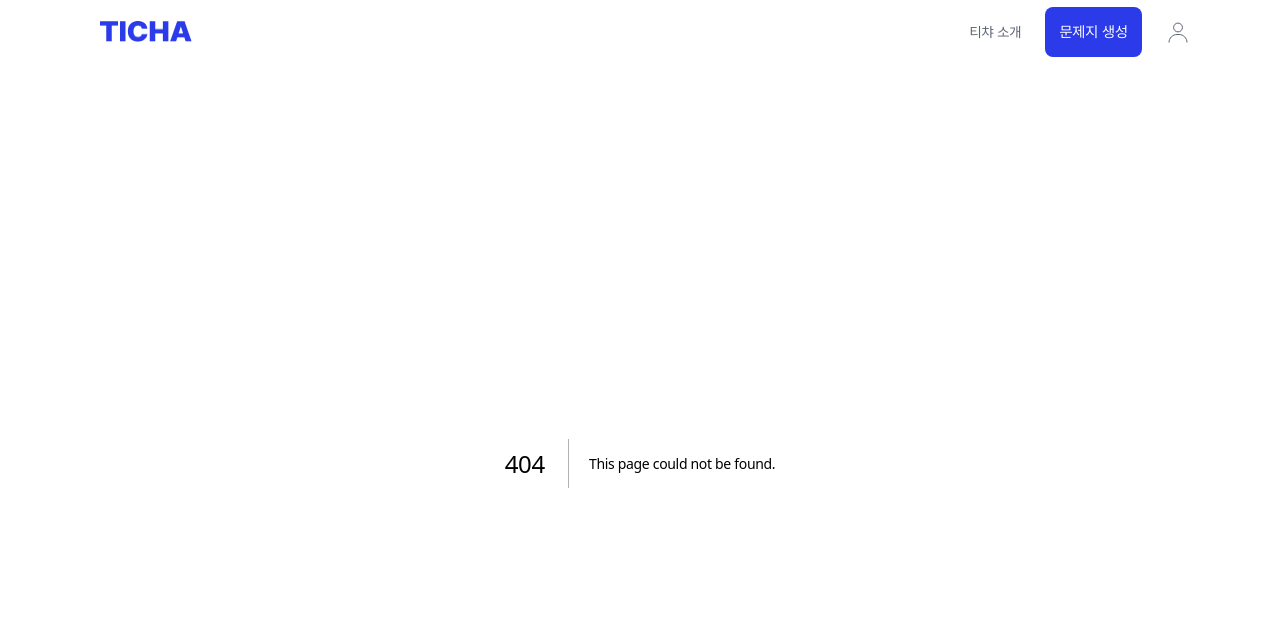
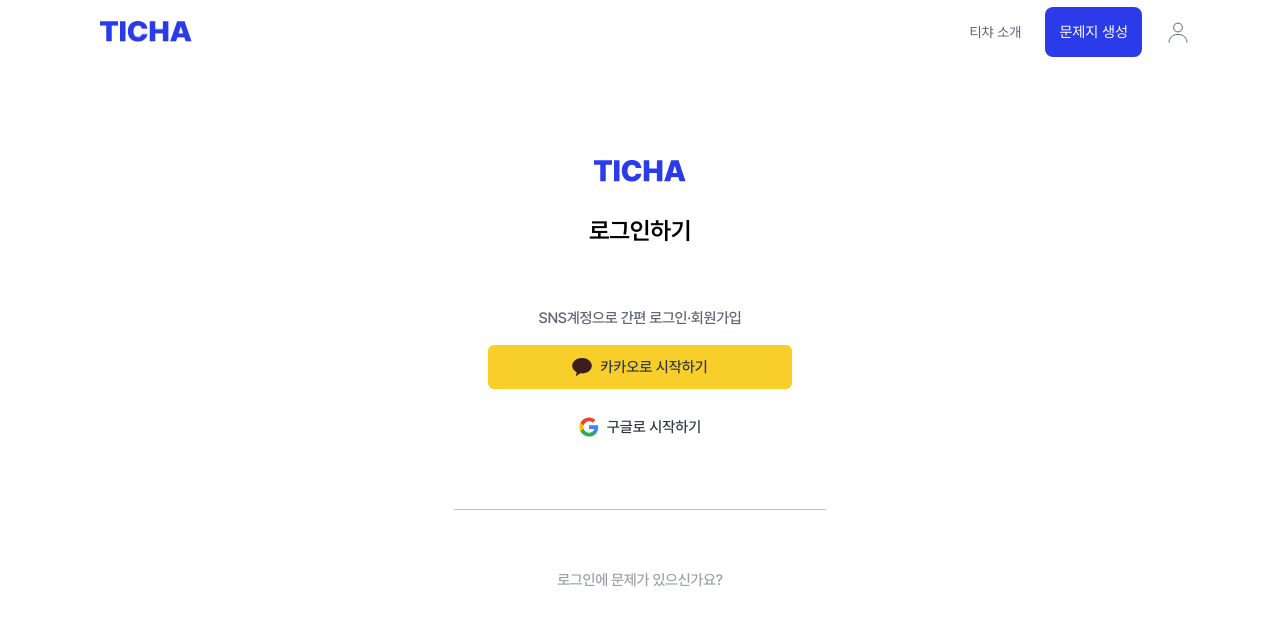
Before and after one commit to ticha-ai/ticha-FE, a Next.js app: page /login in a window 1280 px wide. Before the commit this address had no page. Shown: the top 626 px of the page. Built offline with nearby package versions, Linux system fonts and the light colour scheme; no server answers.

Commit message:
feat: 로그인 페이지 구현

```diff
--- /dev/null
+++ b/src/app/login/page.tsx
@@ -0,0 +1,22 @@
+import Image from 'next/image';
+
+import Logo from '@/../public/images/logo.png';
+import SocialLoginBox from '@/components/SocialLoginBox';
+
+import style from './style.module.css';
+
+const Login = () => {
+  return (
+    <div className={style.wrapper}>
+      <Image src={Logo} alt='logo' />
+      <div className={style.container}>
+        <h1 className={style.title}>로그인하기</h1>
+        <SocialLoginBox />
+        <hr />
+        <p className={style.problem}>로그인에 문제가 있으신가요?</p>
+      </div>
+    </div>
+  );
+};
+
+export default Login;
--- /dev/null
+++ b/src/app/login/style.module.css
@@ -0,0 +1,57 @@
+.wrapper {
+  display: flex;
+  flex-direction: column;
+  align-items: center;
+  justify-content: center;
+  height: calc(100vh - 112px - 63px);
+  width: 100%;
+  gap: 31.5px;
+
+  @media (max-width: 390px) {
+    height: calc(100vh - 197px - 63px);
+  }
+}
+
+.container {
+  display: flex;
+  flex-direction: column;
+  align-items: center;
+  justify-content: center;
+  gap: 60px;
+
+  width: 372px;
+
+  hr {
+    width: 100%;
+    height: 1px;
+    background-color: var(--color--gray-100);
+    border: none;
+  }
+
+  p {
+    font-size: var(--typography--sizes-md);
+    font-weight: var(--typography--weights-medium);
+  }
+
+  @media (max-width: 390px) {
+    width: 350px;
+    gap: 28px;
+
+    p {
+      font-size: var(--typography--sizes-xs);
+    }
+  }
+}
+
+.title {
+  font-size: var(--typography--sizes-3xl);
+  font-weight: var(--typography--weights-semibold);
+
+  @media (max-width: 390px) {
+    font-size: var(--typography--sizes-2xl);
+  }
+}
+
+.problem {
+  color: var(--color--gray-300);
+}
```
